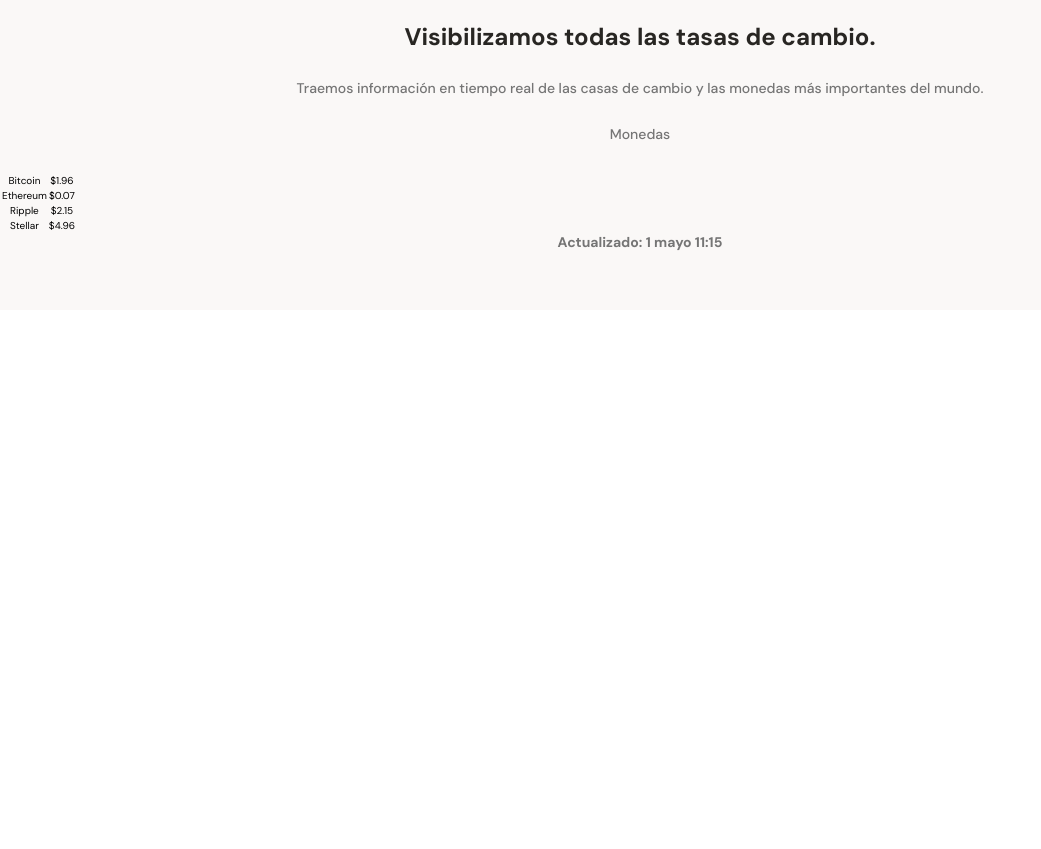
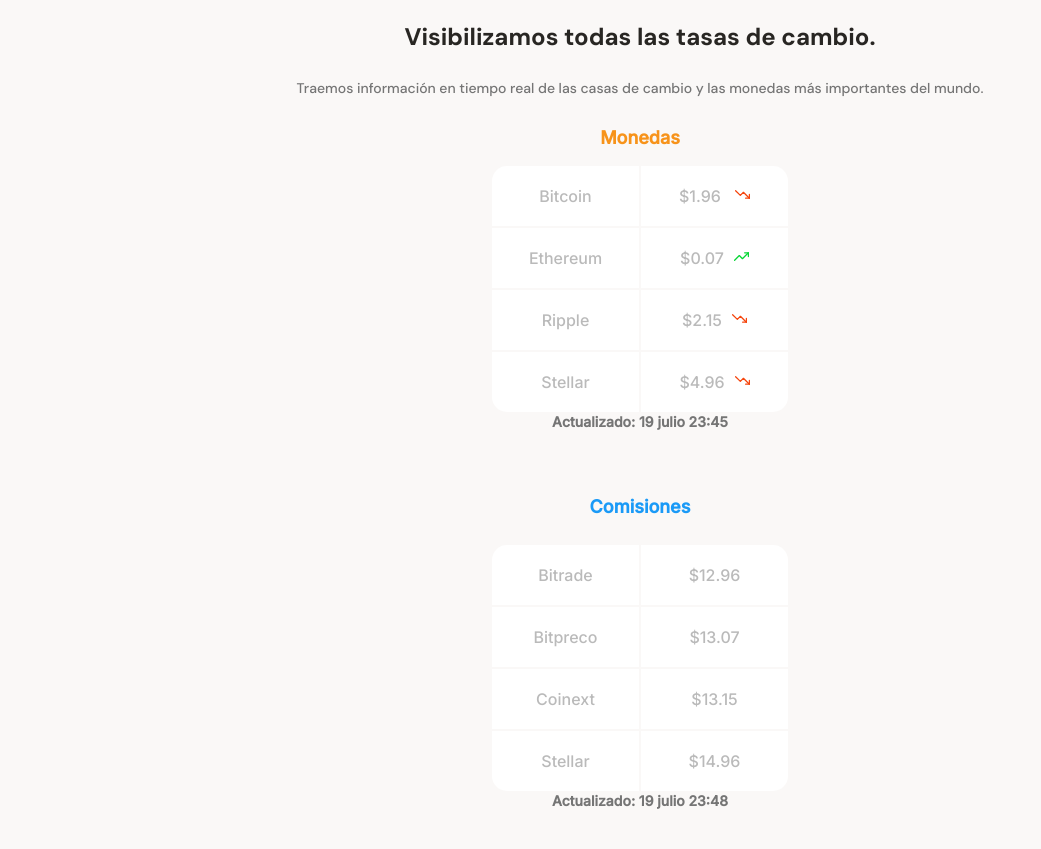
Before and after one commit to cjoruiz/batatabin, a plain HTML site: page index.html in a window 1280 px wide. Shown: the part 640-1489 px from the top of the page, without its empty margins (0-1041 px from the left). Before the commit the page ends 950 px from the top, so only its background shows below. Drawn offline with Linux system fonts and the light colour scheme.

Commit message:
se añaden las tablas de moneda y comision del main

```diff
--- a/index.html
+++ b/index.html
@@ -32,27 +32,50 @@
                         <table>
                             <tr>
                                 <td class="table__top-left">Bitcoin</td>
-                                <td class="table__top-right table__right">$1.96 <span></span></td>
+                                <td class="table__top-right table__right">$1.96 <span class="down"></span></td>
                             </tr>
                             <tr>
                                 <td>Ethereum</td>
-                                <td class="table__right">$0.07</td>
+                                <td class="table__right">$0.07<span class="up"></span></td>
                             </tr>
                             <tr>
                                 <td>Ripple</td>
-                                <td class="table__right">$2.15</td>
+                                <td class="table__right">$2.15<span class="down"></span></td>
                             </tr>
                             <tr>
-                                <td class="table_bottom-left">Stellar</td>
-                                <td class="table__bottom_right table__right">$4.96</td>
+                                <td class="table__bottom-left">Stellar</td>
+                                <td class="table__bottom-right table__right">$4.96<span class="down"></span></td>
                             </tr>
                         </table>
                     </div>
                     <div class="currency-table--date">
-                        <p><b>Actualizado: 1 mayo  11:15</b></p>
+                        <p><b>Actualizado: 19 julio 23:45</b></p>
                     </div>
                 </div>
-                <div></div>
+                <div class="main-commission-table">
+                    <p class="commission-table--title">Comisiones</p>
+                    <div class="commission-table--container">
+                        <table>
+                            <tr>
+                                <td class="table__top-left">Bitrade</td>
+                                <td class="table__top-right table__right">$12.96</td>
+                            </tr>
+                            <tr>
+                                <td>Bitpreco</td>
+                                <td class="table__right">$13.07</td>
+                            </tr>
+                            <tr>
+                                <td>Coinext</td>
+                                <td class="table__right">$13.15</td>
+                            </tr>
+                            <tr>
+                                <td class="table__bottom-left">Stellar</td>
+                                <td class="table__bottom-right table__right">$14.96</td>
+                            </tr>
+                        </table>
+                    </div>
+                    <p><b>Actualizado: 19 julio 23:48</b></p>
+                </div>
             </section>
         </section>
         <section></section>
--- a/style.css
+++ b/style.css
@@ -132,3 +132,108 @@ main{
     line-height: 1.6rem;
     color:#757575;
 }
+.main-currency-table, .main-commission-table{
+    width: 70%;
+    min-width: 235px;
+    max-width: 500px;
+    height:360px ;
+    margin: 0 auto;
+    font-family: "Inter", sans-serif;
+}
+.main-currency-table .currency-table--title{
+    margin-bottom: 15px;
+    font-size: 1.8rem;
+    font-weight: bold;
+    line-height: 2.3rem;
+    color: var(--bitcoin-orange)
+}
+.currency-table--container{
+    width: 90%;
+    min-width: 230px;
+    max-width: 300px;
+    height: 250px;
+    margin:0 auto;
+}
+.currency-table--container table{
+    width: 100%;
+    height: 100%;
+}
+.currency-table--container td{
+    width: 50%;
+    font-size: 1.6rem;
+    font-weight: 500px;
+    line-height: 1.9rem;
+    color: var(--gray);
+    background-color: var(--just-white);
+}
+.currency-table--container .table__top-left{
+    border-radius: 15px 0 0 0;
+}
+.currency-table--container .table__top-right{
+    border-radius: 0 15PX  0 0;
+}
+.currency-table--container .table__bottom-left{
+    border-radius: 0 0 0 15px;
+}
+.currency-table--container .table__bottom-right{
+    border-radius: 0 0 15px 0;
+}
+.currency-table--container .down{
+    display: inline-block;
+    width: 15px;
+    height: 15px;
+    margin-left: 10px;
+    background-image: url(./asses/icons/trending-down.svg);
+    background-size: cover;
+    background-position: center;
+    background-repeat: no-repeat;
+}
+.currency-table--container .up{
+    display: inline-block;
+    width: 15px;
+    height: 15px;
+    margin-left: 10px;
+    background-image: url(./asses/icons/trending-up.svg);
+    background-size: cover;
+    background-position: center;
+    background-repeat: no-repeat;
+
+}
+.main-commission-table .commission-table--title{
+    margin-bottom: 15px;
+    font-size: 1.8rem;
+    font-weight: 700;
+    line-height: 2.34;
+    color: var(--secundary-blue);
+}
+.main-commission-table .commission-table--container{
+    width: 90%;
+    min-width 230px;
+    max-width: 300px;
+    height: 250px;
+    margin:0 auto;
+}
+.commission-table--container table{
+    width: 100%;
+    height: 100%;
+}
+.commission-table--container td{
+    width: 50%;
+    font-size: 1.6rem;
+    font-weight: 500px;
+    line-height: 1.9rem;
+    color: var(--gray);
+    background-color: var(--just-white);
+}
+.commission-table--container .table__top-left{
+    border-radius: 15px 0 0 0;
+}
+.commission-table--container .table__top-right{
+    border-radius: 0 15PX  0 0;
+}
+.commission-table--container .table__bottom-left{
+    border-radius: 0 0 0 15px;
+}
+.commission-table--container .table__bottom-right{
+    border-radius: 0 0 15px 0;
+}
```
